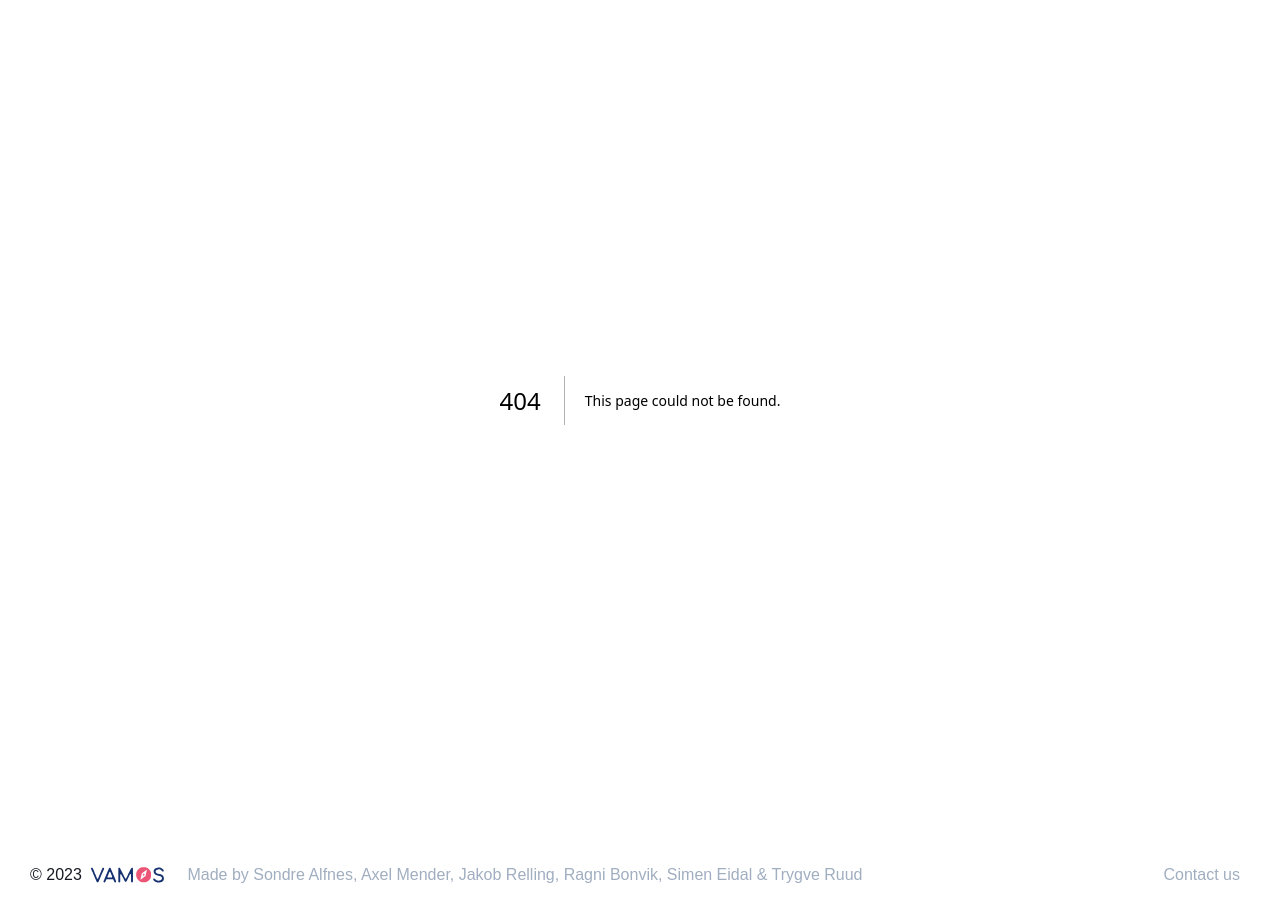
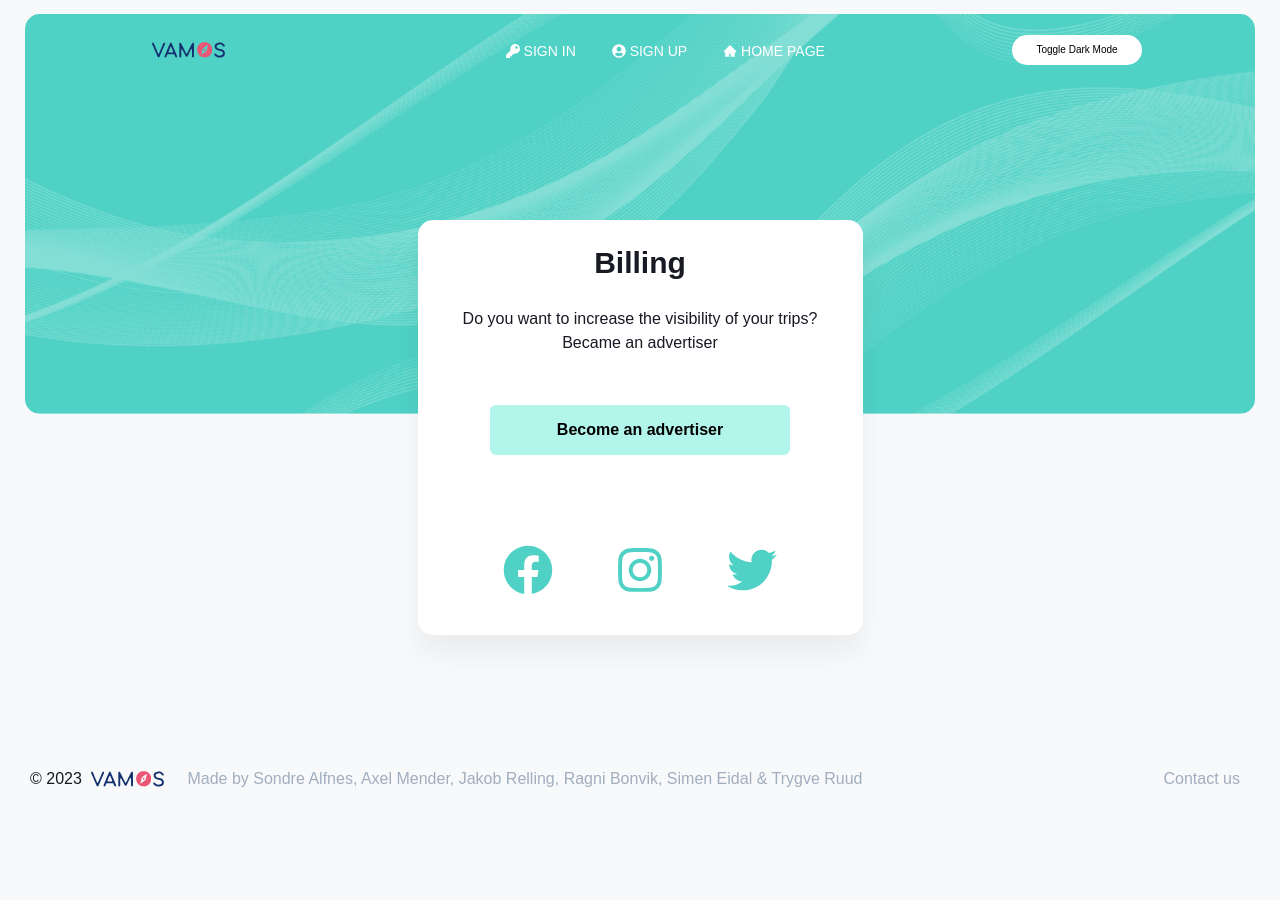
Before and after one commit to TrygveRuudShift/vamos, a Next.js app: page /billing in a window 1280 px wide. Before the commit this address had no page. After the commit the page ends 804 px from the top, so only its background shows below. Built offline with nearby package versions, Linux system fonts and the light colour scheme; no server answers.

Commit message:
feat(frontend): billing page
Closes #64

Co-authored-by: Sondre Alfnes <sondre.alfnes@gmail.com>

See merge request tdt4140-2023/landsby-4/gruppe-56/vamos!63

```diff
--- a/src/components/molecules/Sidebar/SidebarButtons.tsx
+++ b/src/components/molecules/Sidebar/SidebarButtons.tsx
@@ -91,7 +91,7 @@ export const SidebarButtons: React.FC<ButtonsProps> = ({
           icon={BsFillCreditCardFill}
           selected={dir["billing"]}
           size={props.size}
-          href=""
+          href="/billing"
         >
           Billing
         </SidepanelButton>
--- /dev/null
+++ b/src/pages/billing.tsx
@@ -0,0 +1,125 @@
+import {
+  Box,
+  Button,
+  Flex,
+  FormControl,
+  FormLabel,
+  HStack,
+  Icon,
+  Input,
+  Link,
+  Switch,
+  Text,
+  useColorMode,
+  useColorModeValue,
+} from "@chakra-ui/react";
+// Assets
+import BgSignUp from "assets/img/BgSignUp.png";
+import { SignInButton, InputField, NavBar } from "components/atoms/";
+import { auth } from "../firebase/clientApp";
+import { FaFacebook, FaInstagram, FaTwitter, FaPhoneAlt } from "react-icons/fa";
+import { AiOutlineMail } from "react-icons/ai";
+import { useEffect, useState } from "react";
+
+export default function ContactUs() {
+  const textColor = useColorModeValue("gray.600", "white");
+  const bgColor = useColorModeValue("white", "gray.bg1");
+  const bg = useColorModeValue("teal.300", "teal.700");
+  const mainbg = useColorModeValue("gray.100", "gray.bg1");
+
+  const [user, setUser] = useState(auth.currentUser);
+
+  useEffect(() => {
+    auth.onAuthStateChanged((user) => {
+      setUser(user);
+      console.log(user?.email);
+    });
+  }, []);
+
+  return (
+    <Flex
+      direction="column"
+      alignSelf="center"
+      justifySelf="center"
+      overflow="hidden"
+    >
+      <NavBar
+        backgroundtype="clear"
+        login={user ? "logged_in" : "logged_out"}
+      />
+      <Box
+        position="absolute"
+        minH={{ base: "70vh", md: "50vh" }}
+        w={{ md: "calc(100vw - 50px)" }}
+        borderRadius={{ md: "15px" }}
+        left="0"
+        right="0"
+        bgRepeat="no-repeat"
+        overflow="hidden"
+        zIndex="-1"
+        top="0"
+        bgImage={`url(${BgSignUp.src})`}
+        bgSize="cover"
+        mx={{ md: "auto" }}
+        mt={{ md: "14px" }}
+      />
+      <Flex
+        direction="column"
+        textAlign="center"
+        justifyContent="center"
+        align="center"
+        mt="200px"
+        mb="0px"
+      ></Flex>
+      <Flex alignItems="center" justifyContent="center" mb="60px" mt="20px">
+        <Flex
+          direction="column"
+          w="445px"
+          background="transparent"
+          borderRadius="15px"
+          p="40px"
+          pt="20px"
+          minH="400px"
+          mx={{ base: "100px" }}
+          bg={bgColor}
+          boxShadow="0 20px 27px 0 rgb(0 0 0 / 5%)"
+          alignItems="center"
+        >
+          <Text fontSize="3xl" textAlign="center" mb="22px" fontWeight={"bold"}>
+            Billing
+          </Text>
+
+          <Text textAlign={"center"}>
+            Do you want to increase the visibility of your trips? Became an
+            advertiser
+          </Text>
+
+          <Button
+            w="300px"
+            h="50px"
+            bg="teal.100"
+            mt="50px"
+            textColor="black"
+          >
+            Become an advertiser
+          </Button>
+
+          <Box
+            color={bg}
+            width="75%"
+            alignItems="center"
+            display="flex"
+            justifyContent="space-between"
+            m="auto"
+            fontSize="50px"
+            mt="90px"
+          >
+            <FaFacebook />
+            <FaInstagram />
+            <FaTwitter />
+          </Box>
+        </Flex>
+      </Flex>
+    </Flex>
+  );
+}
```
